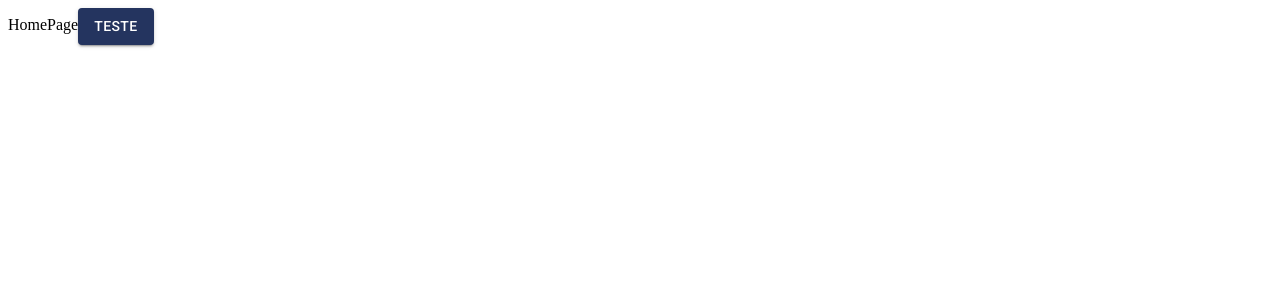
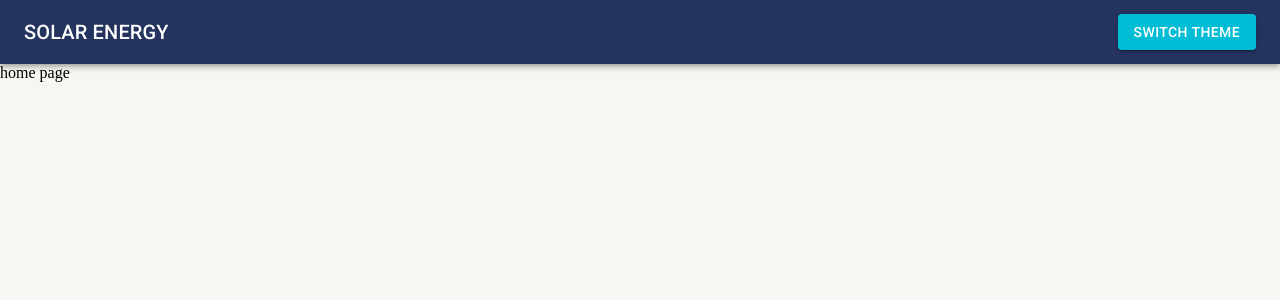
Before and after one commit to nicole-pimenta/front_solarEnergy, a React (Vite) app: page / in a window 1280 px wide. Shown: the top 300 px of the page. Built offline with nearby package versions, Linux system fonts and the light colour scheme.

Commit message:
feat:implementando header

```diff
--- a/index.html
+++ b/index.html
@@ -15,7 +15,7 @@
 
     <title>Solar Energy</title>
   </head>
-  <body>
+  <body style="margin: 0; padding: 0">
     <div id="root"></div>
     <script type="module" src="/src/main.tsx"></script>
   </body>
--- a/package.json
+++ b/package.json
@@ -32,7 +32,7 @@
     "eslint": "^8.45.0",
     "eslint-plugin-react-hooks": "^4.6.0",
     "eslint-plugin-react-refresh": "^0.4.3",
-    "typescript": "^5.1.6",
+    "typescript": "^4.9.3",
     "vite": "^4.4.5"
   }
 }
--- a/src/App.tsx
+++ b/src/App.tsx
@@ -1,13 +1,11 @@
-import { ThemeProvider } from "@mui/material";
 import { RoutesMain } from "./routes/RoutesMain";
-import { LightTheme } from "./themes";
+import Header from "./components/Header";
 
 export const App = () => {
   return (
-    <div>
-      <ThemeProvider theme={LightTheme}>
-        <RoutesMain />
-      </ThemeProvider>
-    </div>
+    <>
+      <Header />
+      <RoutesMain />
+    </>
   );
 };
--- /dev/null
+++ b/src/components/Header.tsx
@@ -0,0 +1,24 @@
+import AppBar from "@mui/material/AppBar";
+import Box from "@mui/material/Box";
+import Toolbar from "@mui/material/Toolbar";
+import Typography from "@mui/material/Typography";
+import Button from "@mui/material/Button";
+import { useAppThemeContext } from "../contexts";
+
+export default function Header() {
+  const { toggleTheme } = useAppThemeContext();
+  return (
+    <Box sx={{ flexGrow: 0 }}>
+      <AppBar position="static">
+        <Toolbar>
+          <Typography variant="h6" component="div" sx={{ flexGrow: 1 }}>
+            SOLAR ENERGY
+          </Typography>
+          <Button variant="contained" color="secondary" onClick={toggleTheme}>
+            Switch theme
+          </Button>
+        </Toolbar>
+      </AppBar>
+    </Box>
+  );
+}
--- /dev/null
+++ b/src/contexts/ThemeContext.tsx
@@ -0,0 +1,52 @@
+import {
+  createContext,
+  useCallback,
+  useContext,
+  useMemo,
+  useState,
+} from "react";
+import { ThemeProvider } from "@mui/material";
+import { Box } from "@mui/system";
+import { LightTheme, DarkTheme } from "../themes";
+
+interface IThemeContextData {
+  themeName: "light" | "dark";
+  toggleTheme: () => void;
+}
+
+interface IThemeProviderProps {
+  children: React.ReactNode;
+}
+
+export const ThemeContext = createContext({} as IThemeContextData);
+
+export const useAppThemeContext = () => {
+  return useContext(ThemeContext);
+};
+
+export const AppThemeProvider = ({ children }: IThemeProviderProps) => {
+  const [themeName, setThemeName] = useState<"light" | "dark">("light");
+
+  const toggleTheme = useCallback(() => {
+    setThemeName((themeName) => (themeName === "light" ? "dark" : "light"));
+  }, []);
+
+  const theme = useMemo(() => {
+    if (themeName === "light") return LightTheme;
+    return DarkTheme;
+  }, [themeName]);
+
+  return (
+    <ThemeContext.Provider value={{ themeName, toggleTheme }}>
+      <ThemeProvider theme={DarkTheme}>
+        <Box
+          width="100vw"
+          height="100vh"
+          bgcolor={theme.palette.background.default}
+        >
+          {children}
+        </Box>
+      </ThemeProvider>
+    </ThemeContext.Provider>
+  );
+};
--- /dev/null
+++ b/src/contexts/index.ts
@@ -0,0 +1 @@
+export * from "./ThemeContext";
--- a/src/main.tsx
+++ b/src/main.tsx
@@ -1,12 +1,15 @@
-import React from "react";
 import ReactDOM from "react-dom/client";
 import { BrowserRouter } from "react-router-dom";
 import { App } from "./App";
+import { AppThemeProvider } from "./contexts";
+import React from "react";
 
 ReactDOM.createRoot(document.getElementById("root") as HTMLElement).render(
   <React.StrictMode>
-    <BrowserRouter>
-      <App />
-    </BrowserRouter>
+    <AppThemeProvider>
+      <BrowserRouter>
+        <App />
+      </BrowserRouter>
+    </AppThemeProvider>
   </React.StrictMode>
 );
--- a/src/pages/HomePage.tsx
+++ b/src/pages/HomePage.tsx
@@ -1,12 +1,6 @@
 import { Button } from "@mui/material";
+import Header from "../components/Header";
 
 export const HomePage = () => {
-  return (
-    <div>
-      HomePage
-      <Button variant="contained" color="primary">
-        TESTE
-      </Button>
-    </div>
-  );
+  return <div>home page</div>;
 };
--- /dev/null
+++ b/src/themes/Dark.ts
@@ -0,0 +1,23 @@
+import { createTheme } from "@mui/material";
+import { blue, cyan } from "@mui/material/colors";
+
+export const DarkTheme = createTheme({
+  palette: {
+    primary: {
+      main: "#24345F",
+      dark: blue[800],
+      light: blue[500],
+      contrastText: "#ffffff",
+    },
+    secondary: {
+      main: cyan[500],
+      dark: cyan[400],
+      light: cyan[300],
+      contrastText: "#ffffff",
+    },
+    background: {
+      default: "#202124",
+      paper: "#303134",
+    },
+  },
+});
--- a/src/themes/index.ts
+++ b/src/themes/index.ts
@@ -1 +1,2 @@
 export * from "./Light";
+export * from "./Dark";
```
Also changed, not shown: .eslintrc.cjs (deleted), src/components/Header.ts (deleted), 1 other file (tests, documents, lock files or other folders).
